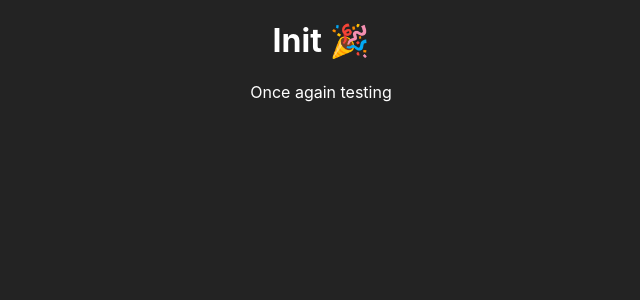
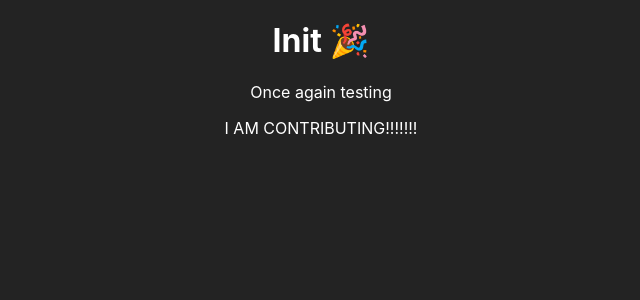
Before and after one commit to Brandon-Banda/movie-review, a React (Create React App) app: page / in a window 1280 px wide. Shown: the top 300 px of the page, without its empty margins (319-959 px from the left). Built offline with nearby package versions, Linux system fonts and the light colour scheme.

Commit message:
contribution

```diff
--- a/src/App.js
+++ b/src/App.js
@@ -7,6 +7,7 @@ function App() {
             <div className="counter">
                 <h1> Init  🎉 </h1>
                 <p> Once again testing</p>
+                <p> I AM CONTRIBUTING!!!!!!!</p>
             </div>
         </div>
     );
```
